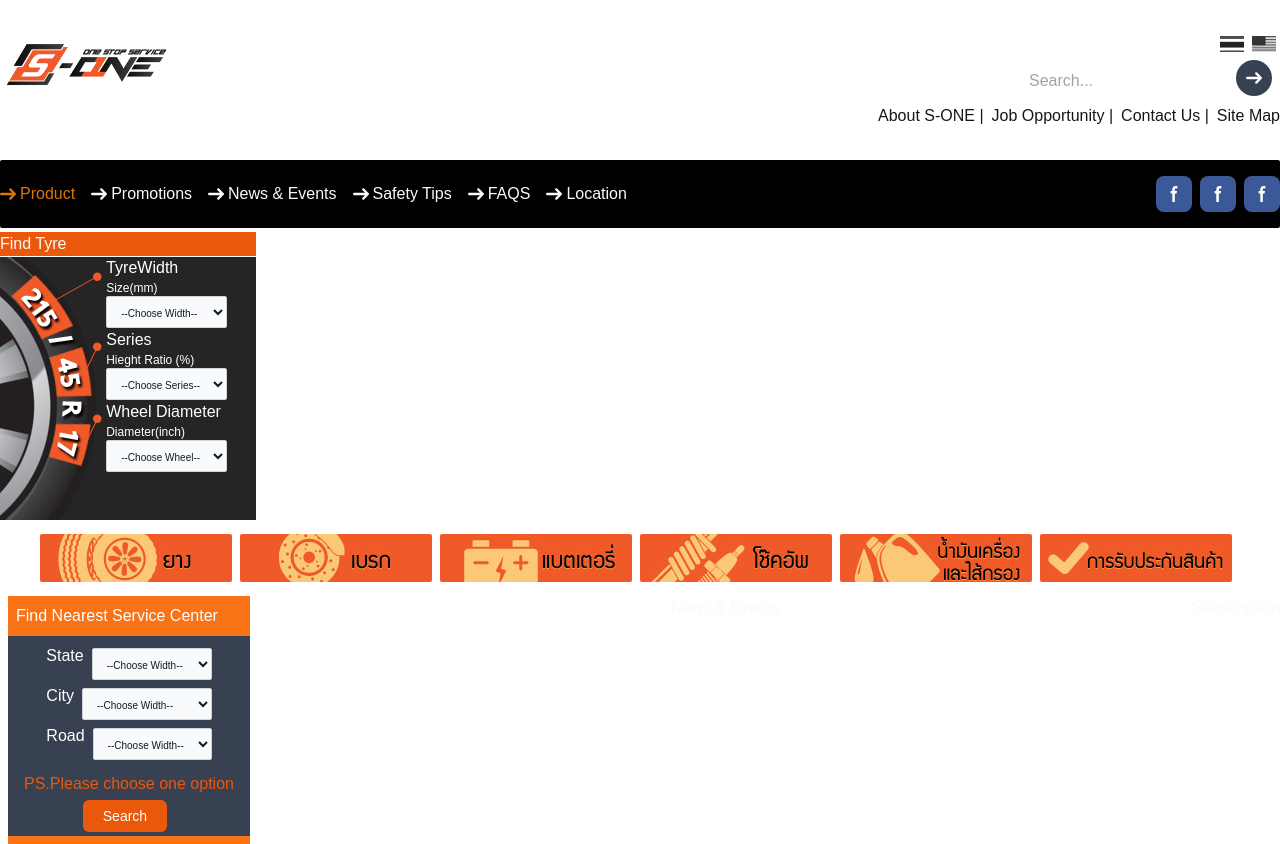
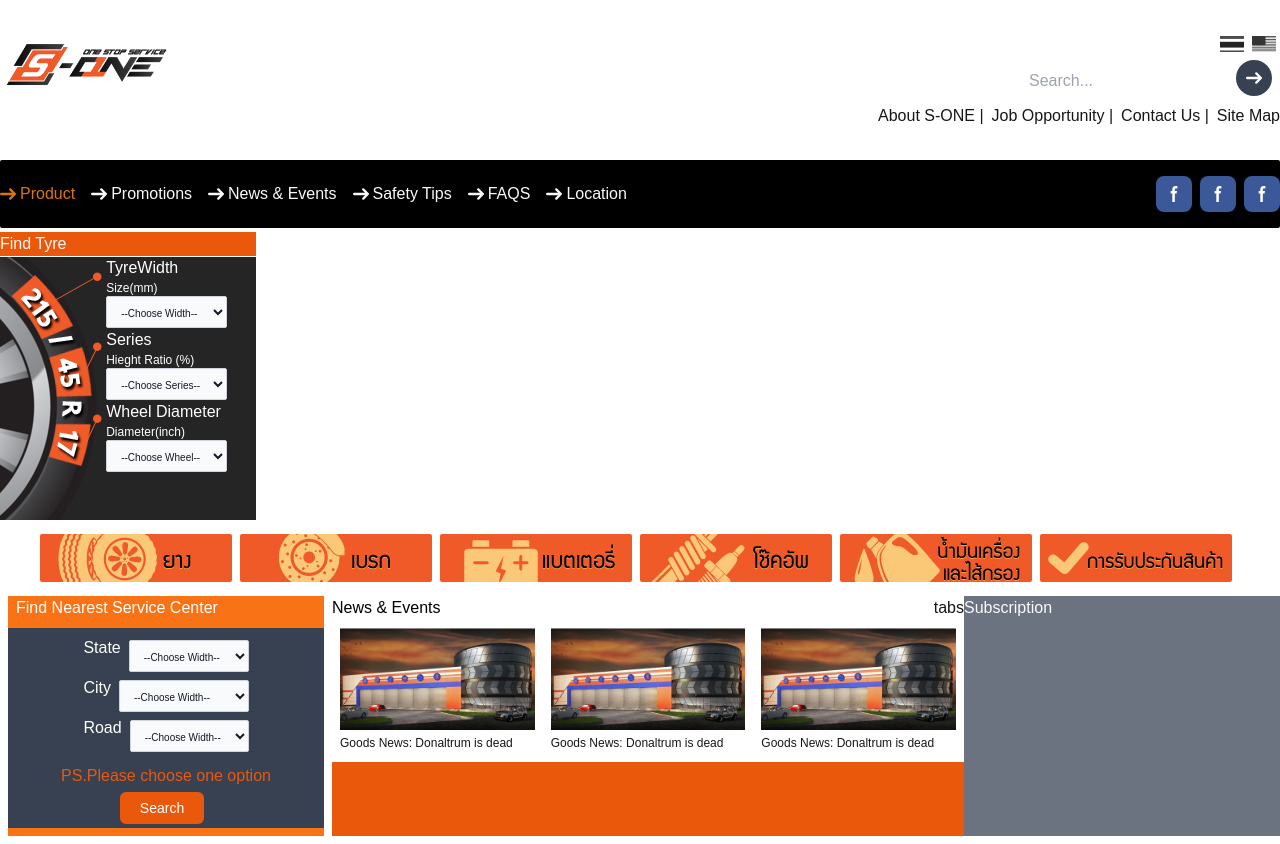
Before and after one commit to Jadedvi104/vanilajs-to-next, a Next.js app: page / in a window 1280 px wide. Built offline with nearby package versions, Linux system fonts and the light colour scheme.

Commit message:
add subscrib and mainbanner

```diff
--- a/src/components/BottomSection.jsx
+++ b/src/components/BottomSection.jsx
@@ -1,51 +1,18 @@
 import React from "react";
-import { searchData } from "@/data/NavbarSelection";
+import SearchBranch from "@/components/micros/SearchBranch";
+import NewsAndEvents from "@/components/micros/NewsAndEvents";
 
 const BottomSection = () => {
   return (
     <>
       <section>
-        {/* Very Bottom Mid*/}
-        <div className="flex justify-between bg-white h-auto w-5/5">
+        <div className="flex justify-center bg-white h-auto w-5/5">
           {/* Left*/}
-          <div className="bg-orange-500 mx-2">
-            <h1 className="text-white mx-2 my-2">
-              Find Nearest Service Center
-            </h1>
-            <div className="bg-gray-700">
-              <div className="flex flex-col items-center my-2 mx-4">
-                <div className="my-2">
-                  {searchData.map((value, i) => (
-                    <div className="flex flex-row ">
-                      <span className="text-white mr-2">{value.name}</span>
-                      <select className="bg-gray-50 border border-gray-300 text-gray-900 text-[0.625rem] rounded-sm focus:ring-blue-500 focus:border-blue-500 block h-8 w-full p-2.5 my-1 text-xsdark:bg-gray-700 dark:border-gray-600 dark:placeholder-gray-400 dark:text-white dark:focus:ring-blue-500 dark:focus:border-blue-500">
-                        <option defaultValue>--Choose Width--</option>
-                        <option value="220">220</option>
-                      </select>
-                    </div>
-                  ))}
-                </div>
-
-                <div className="text-orange-600">
-                  PS.Please choose one option
-                </div>
-                <button
-                  type="button"
-                  className={`text-white bg-orange-600 hover:bg-[#FF9119]/80 focus:ring-4 focus:outline-none focus:ring-[#FF9119]/50 font-medium rounded-md text-sm px-5 py-2 text-right inline-flex items-center dark:hover:bg-[#FF9119]/80 dark:focus:ring-[#FF9119]/40 me-2 my-1 h-8 w-22`}
-                >
-                  Search
-                </button>
-              </div>
-            </div>
-          </div>
-
+            <SearchBranch />
           {/* Mid*/}
-          <div className="">
-            <h1 className="text-gray-50">News & Events</h1>
-          </div>
-
+           <NewsAndEvents/>
           {/* Right*/}
-          <div className="">
+          <div className="bg-gray-500 w-1/4">
             <h1 className="text-gray-50">Subscription</h1>
           </div>
         </div>
--- /dev/null
+++ b/src/components/micros/NewsAndEvents.jsx
@@ -0,0 +1,25 @@
+import React from "react";
+import { newsAndEvents } from "@/data/NavbarSelection";
+
+const NewsAndsEvents = () => {
+  return (
+    <>
+      <div className="flex flex-col bg-orange-600 w-2/4">
+            <div className="flex bg-white">
+              <h1 className="text-black  grow">News & Events</h1>
+              <h1 className="text-blac flex-none">tabs</h1>
+            </div>
+            <div className="flex flex-row justify-between bg-white">
+              {newsAndEvents.map((val, i) => (
+                <div className="my-2 mx-2">
+                  <img src="/images/SOne_index_news_23.jpg" alt=""></img>
+                  <span className="text-xs">{val.desc}</span>
+                </div>
+              ))}
+            </div>
+          </div>
+    </>
+  );
+};
+
+export default NewsAndsEvents;
--- /dev/null
+++ b/src/components/micros/SearchBranch.jsx
@@ -0,0 +1,41 @@
+import React from "react";
+import { searchData } from "@/data/NavbarSelection";
+
+const SearchBranch = () => {
+  return (
+    <>
+      <div className="bg-orange-500 mx-2 w-1/4">
+            <h1 className="text-white mx-2">
+              Find Nearest Service Center
+            </h1>
+            <div className="bg-gray-700">
+              <div className="flex flex-col items-center my-2 mx-4">
+                <div className="my-2">
+                  {searchData.map((value, i) => (
+                    <div className="flex flex-row ">
+                      <span className="text-white mr-2">{value.name}</span>
+                      <select className="bg-gray-50 border border-gray-300 text-gray-900 text-[0.625rem] rounded-sm focus:ring-blue-500 focus:border-blue-500 block h-8 w-full p-2.5 my-1 text-xsdark:bg-gray-700 dark:border-gray-600 dark:placeholder-gray-400 dark:text-white dark:focus:ring-blue-500 dark:focus:border-blue-500">
+                        <option defaultValue>--Choose Width--</option>
+                        <option value="220">220</option>
+                      </select>
+                    </div>
+                  ))}
+                </div>
+
+                <div className="text-orange-600">
+                  PS.Please choose one option
+                </div>
+                <button
+                  type="button"
+                  className={`text-white bg-orange-600 hover:bg-[#FF9119]/80 focus:ring-4 focus:outline-none focus:ring-[#FF9119]/50 font-medium rounded-md text-sm px-5 py-2 text-right inline-flex items-center dark:hover:bg-[#FF9119]/80 dark:focus:ring-[#FF9119]/40 me-2 my-1 h-8 w-22`}
+                >
+                  Search
+                </button>
+              </div>
+            </div>
+          </div>
+    </>
+  );
+};
+
+export default SearchBranch;
--- a/src/data/NavbarSelection.jsx
+++ b/src/data/NavbarSelection.jsx
@@ -16,9 +16,14 @@ export const navigation = [
   { name: "Location", href: "#" },
 ];
 
-
 export const searchData = [
   { name: "State", href: "#" },
   { name: "City", href: "#" },
   { name: "Road", href: "#" },
 ];
+
+export const newsAndEvents = [
+  { desc: "Goods News: Donaltrum is dead", date: "03/25/2015" },
+  { desc: "Goods News: Donaltrum is dead", date: "03/25/2015" },
+  { desc: "Goods News: Donaltrum is dead", date: "03/25/2015" },
+];
```
Lines whose indentation alone changed are shown as unchanged.
